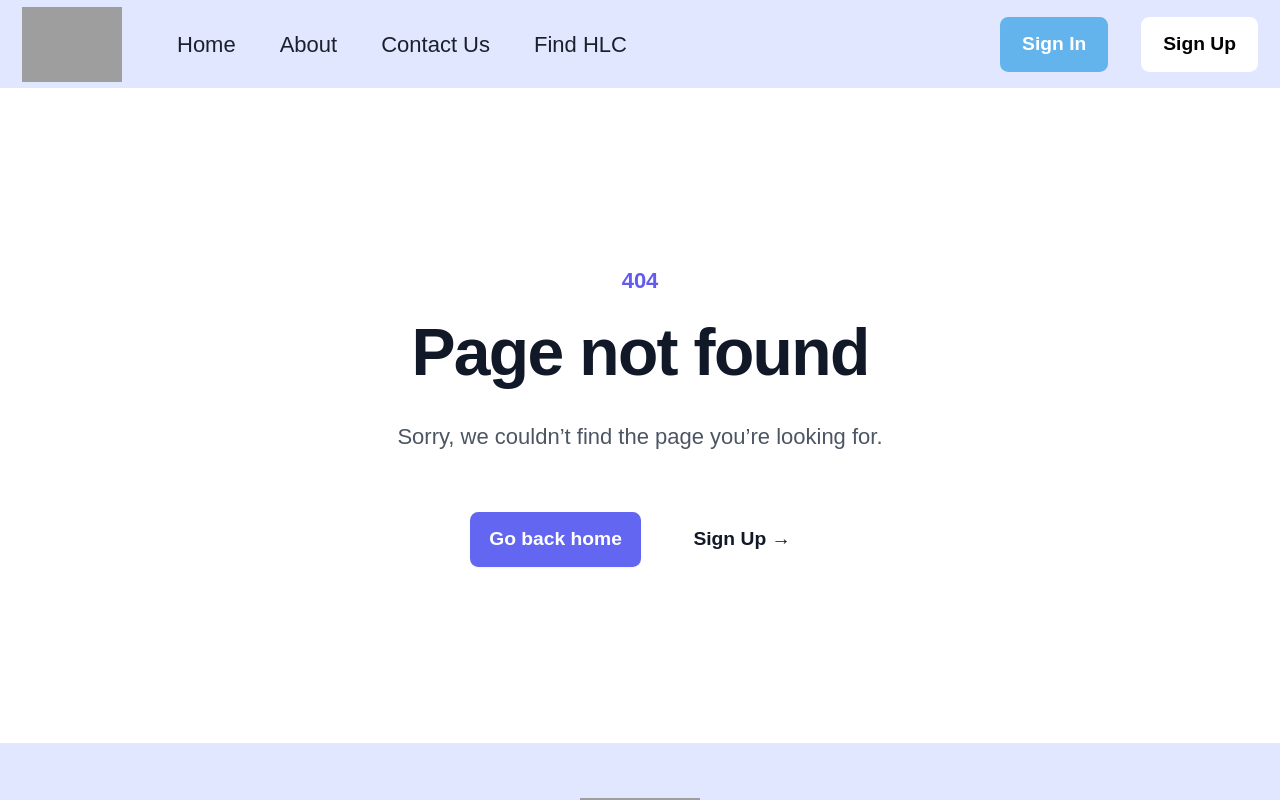
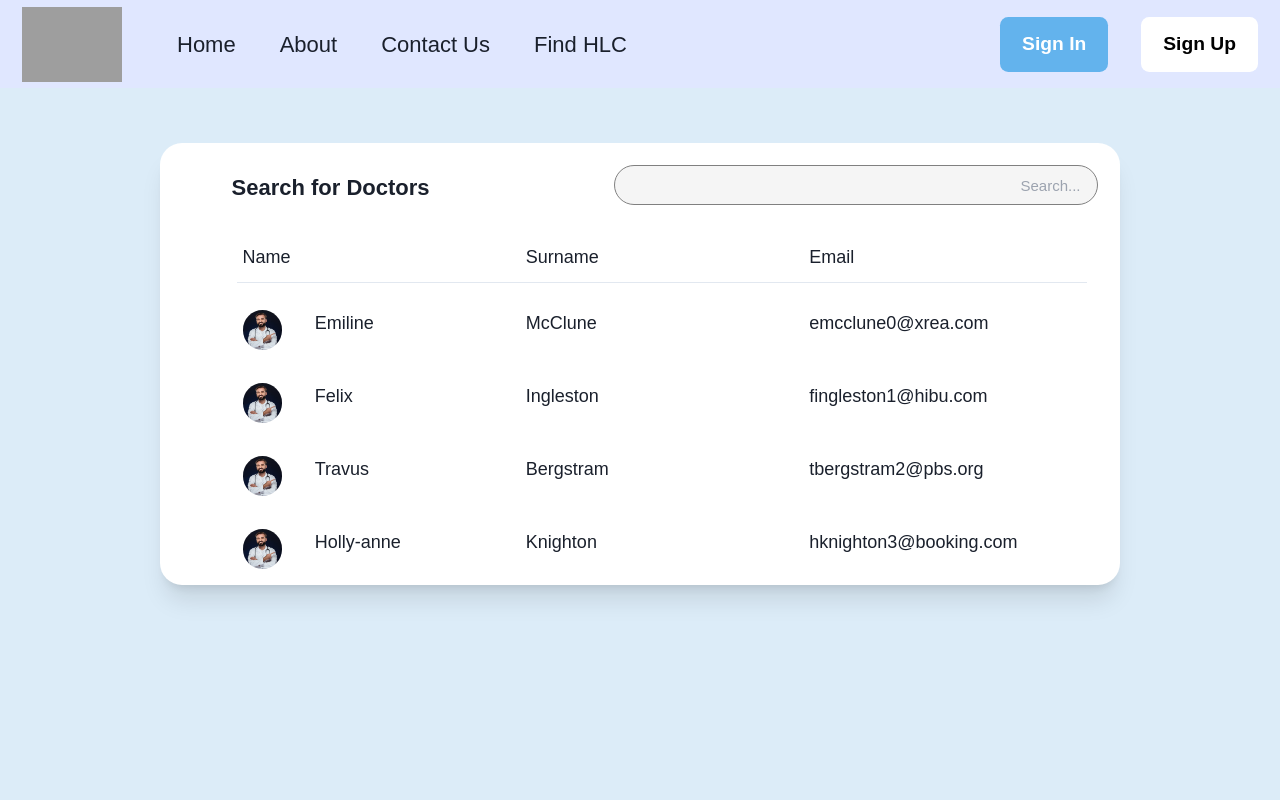
Before and after one commit to shamin2021/MedEase, a React (Create React App) app in the folder client/: page /SearchDoctor in a window 1280 px wide. Before the commit this address had no page. Shown: the top 800 px of the page. Built offline with nearby package versions, Linux system fonts and the light colour scheme; grey boxes are pictures that could not be loaded.

Commit message:
commit-addDoctor changes

```diff
--- a/client/src/App.css
+++ b/client/src/App.css
@@ -1,6 +1,6 @@
-.App {
+/* .App {
   text-align: center;
-}
+} */
 
 .App-logo {
   height: 40vmin;
--- a/client/src/App.js
+++ b/client/src/App.js
@@ -10,7 +10,9 @@ import RequireAuth from './jwtAuthServices/RequireAuth';
 import Unauthorized from './pages/Unauthorized';
 import Missing from './pages/Missing';
 import Layout from './components/Layout';
-
+import SearchDoctor from "./pages/SearchDoctor";
+import AddDoctor from "./pages/AddDoctor";
+import AddHLC from "./pages/AddHLC";
 import PersistLogin from './components/PersistLogin';
 import ResetPassword from './pages/ResetPassword';
 import ForgotPassword from './pages/ForgotPassword';
@@ -27,8 +29,10 @@ function App() {
   return (
     <Router>
       <Routes>
-        <Route path="/" element={<Layout />} >
-
+        <Route path="/" element={<Layout />}>
+          <Route path="SearchDoctor" element={<SearchDoctor />} />
+          <Route path="AddDoctor" element={<AddDoctor />} />
+          <Route path="AddHLC" element={<AddHLC />} />
           <Route path="/" element={<Home />} />
           <Route path="/home" element={<Home />} />
           <Route path="/register" element={<Register />} />
@@ -37,10 +41,15 @@ function App() {
           <Route path="/reset-password/:token" element={<ResetPassword />} />
           <Route path="/unauthorized" element={<Unauthorized />} />
           <Route path="/test-components" element={<TestComponent />} />
-
           {/* protected routes  */}
           <Route element={<PersistLogin />}>
-            <Route element={<RequireAuth allowedRoles={[ROLES[1], ROLES[2], ROLES[3], ROLES[4]]} />}>
+            <Route
+              element={
+                <RequireAuth
+                  allowedRoles={[ROLES[1], ROLES[2], ROLES[3], ROLES[4]]}
+                />
+              }
+            >
               {/* routes allowed for all authenticated users */}
             </Route>
 
@@ -64,7 +73,6 @@ function App() {
           </Route>
           {/* 404 routes */}
           <Route path="*" element={<Missing />} />
-
         </Route>
       </Routes>
     </Router>
--- a/client/src/components/NavBar.js
+++ b/client/src/components/NavBar.js
@@ -1,6 +1,6 @@
 import React from 'react'
 import { Box, Flex, Avatar, HStack, IconButton, Button, Menu, MenuButton, MenuList, MenuItem, MenuDivider, useDisclosure, Stack, Image } from '@chakra-ui/react'
-import { HamburgerIcon, CloseIcon} from '@chakra-ui/icons'
+// import { HamburgerIcon, CloseIcon} from '@chakra-ui/icons'
 import { Link, useNavigate } from 'react-router-dom'
 
 import useAuth from "../hooks/useAuth";
@@ -29,7 +29,7 @@ const NavBar = () => {
                 <Flex h={16} alignItems={'center'} justifyContent={'space-between'}>
                     <IconButton
                         size={'md'}
-                        icon={isOpen ? <CloseIcon /> : <HamburgerIcon />}
+                        // icon={isOpen ? <CloseIcon /> : <HamburgerIcon />}
                         aria-label={'Open Menu'}
                         display={{ md: 'none' }}
                         onClick={isOpen ? onClose : onOpen}
--- a/client/src/pages/AddDoc.js
+++ b/client/src/pages/AddDoctor.js
@@ -13,8 +13,8 @@ const AddDoc = props => {
     props.handleFile(fileUploaded);
   };
   return (
-    <div className="h-screen py-1 bg-primary">
-      <div className="md:w-1/2 mx-auto shadow-xl rounded-2xl pb-2 py-1 bg-white mt-9 ">
+    <div className="h-94 py-1 bg-primary">
+      <div className="md:w-1/2 mx-auto shadow-xl rounded-2xl pb-2 py-1 bg-white mt-1 ">
         <div className="container horizontal justify-center text-xs py-1">
           <div className="flex justify-center text-lg font-medium m-3 mb-0">
             Doctor Registration
@@ -27,7 +27,7 @@ const AddDoc = props => {
         <div className="container horizontal mx-auto mb-0 w-96 justify-left text-xs py-1">
           <form className="mt-0">
             <div className="container flex">
-              <div className="container">
+              <div className="container w-3/4">
                 <div className="formInput">
                   <label className="form-label">
                     First Name <text className="text-[#ff2727]">*</text>
@@ -41,7 +41,7 @@ const AddDoc = props => {
                   <span></span>
                 </div>
               </div>
-              <div className="container ml-3 pt-5 justify-right">
+              <div className="container ml-3 pt-5 justify-right w-1/4">
                 <ButtonImage />
               </div>
             </div>
@@ -82,7 +82,7 @@ const AddDoc = props => {
               <input type="text" id="username" className="form-input" />
               <span></span>
             </div>
-            <button className="bg-secondary w-1/4 mx-auto rounded-2xl p-1 text-[#ffffff] font-semibold ">
+            <button className="bg-secondary w-1/4 mx-auto rounded-2xl p-1 text-[#ffffff] font-semibold mt-3 ">
               Submit
             </button>
           </form>
--- a/client/src/pages/SearchDoc.js
+++ b/client/src/pages/SearchDoctor.js
@@ -13,15 +13,17 @@ const SearchDoc = () => {
   return (
     <div className="h-screen py-1 bg-primary">
       <div className="md:w-3/4 mx-auto shadow-xl rounded-2xl pb-2 py-1 bg-white mt-9 p-5">
-        <div className="ml-6">
-          <div className="font-nunito m-2 mt-4 font-bold">
+        <div className="ml-6 flex w-full">
+          <div className="w-1/4 m-2 mt-4 font-bold">
             Search for Doctors
           </div>
+          <div className=" w-3/4 m-2 mt-3">
           <input
-            className="w-2/4 h-[40px] font-nunito text-[15px] rounded-3xl bg-[#f5f5f5]"
+            className="w-3/4 h-[40px] text-[15px] rounded-3xl bg-[#f5f5f5] p-3 text-right float-right mr-3"
             placeholder="Search..."
             onChange={(e) => setQuery(e.target.value.toLowerCase())}
           />
+          </div>
         </div>
         <div>{<Table data={search(Docs)} />}</div>
       </div>
--- a/client/src/pages/Table.js
+++ b/client/src/pages/Table.js
@@ -4,27 +4,29 @@ import Doc from "../assets/Doc.jpg";
 const Table = ({ data }) => {
   return (
     <>
-      <div className=" h-72 m-1 ml-9 mt-3">
-        <div className=" flex font-nunito mt-4 text-[18px] font-medium sticky top-3">
-          <div className="w-1/3 m-1  ">Name</div>
-          <div className="w-1/3 m-1 ">Surname</div>
+      <div className=" h-60 m-1 ml-9">
+        <div className=" flex mt-4 text-[18px] font-medium sticky top-3">
+          <div className="w-1/3 m-1">Name</div>
+          <div className="w-1/3 m-1">Surname</div>
           <div className="w-1/3 m-1">Email</div>
         </div>
-        <hr className="w-7/8 mx-auto mt-3 mb-0" />
+        <hr className="w-7/8 mx-auto mt-1 mb-0" />
         <div>
-          <div className=" h-56 overflow-y-scroll mb-2">
+          <div className=" h-52 overflow-y-scroll mb-2">
             {data.map((item) => (
               <>
-                <div className=" flex font-nunito mt-4 text-[18px] font-medium">
+                <div className=" flex mt-4 text-[18px] font-medium">
                   <div className="w-1/3 m-1 flex ">
                     <img
                       className="rounded-[100px] mx-auto h-[40px] w-[40px] bg-black"
                       src={Doc}
                     />
-                    <div className="w-3/4 ml-6">{item.first_name}</div>
+                    <div className="w-3/4 ml-6">
+                      {item.first_name}
+                    </div>
                   </div>
-                  <div className="w-1/3 m-1 ">{item.last_name}</div>
-                  <div className="w-1/3 m-1 ">{item.email}</div>
+                  <div className="w-1/3 m-1">{item.last_name}</div>
+                  <div className="w-1/3 m-1">{item.email}</div>
                 </div>
               </>
             ))}
--- a/client/src/styles/FormInput.css
+++ b/client/src/styles/FormInput.css
@@ -20,7 +20,7 @@ label{
 
 }
 
-span{
+span.AddHLC{
     font-size: 12px;
     padding: 3px;
     color: red;
```
Also changed, not shown: client/src/pages/AddHLC.js (+25 -14 lines).
